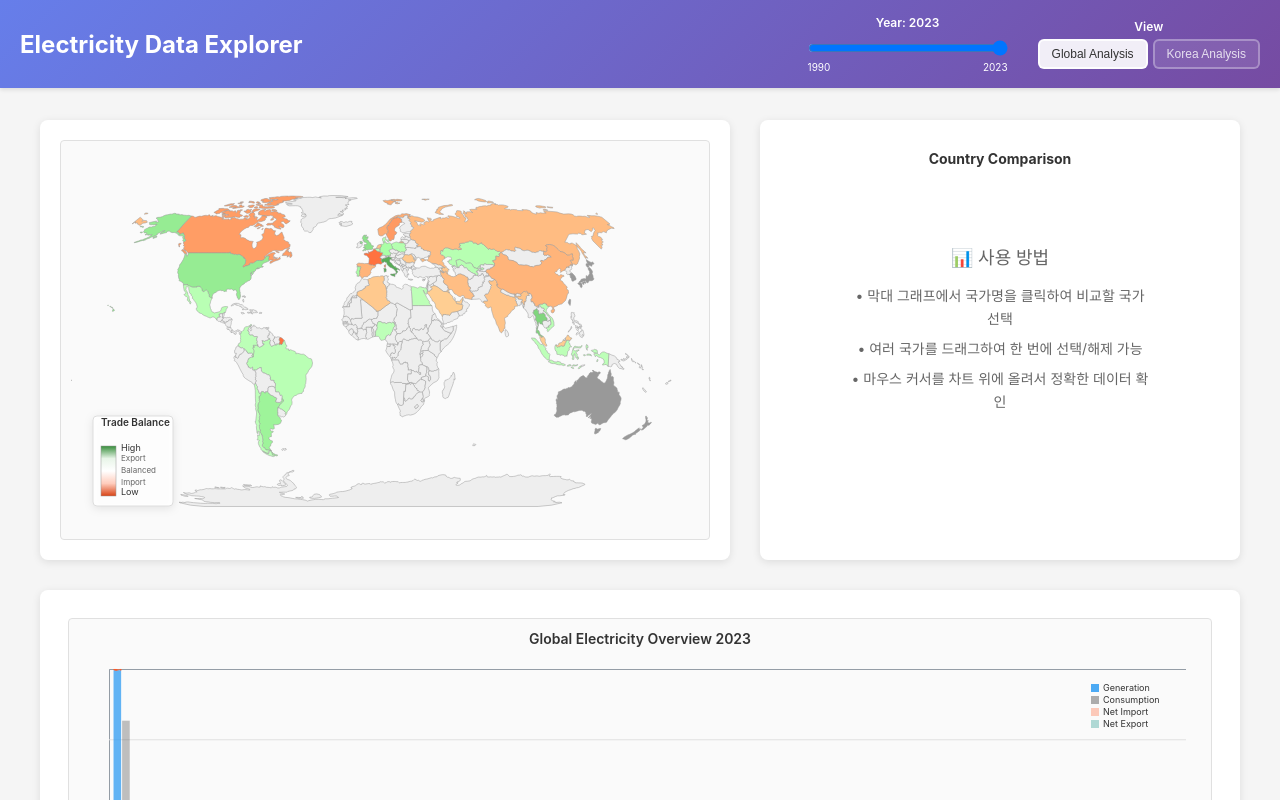
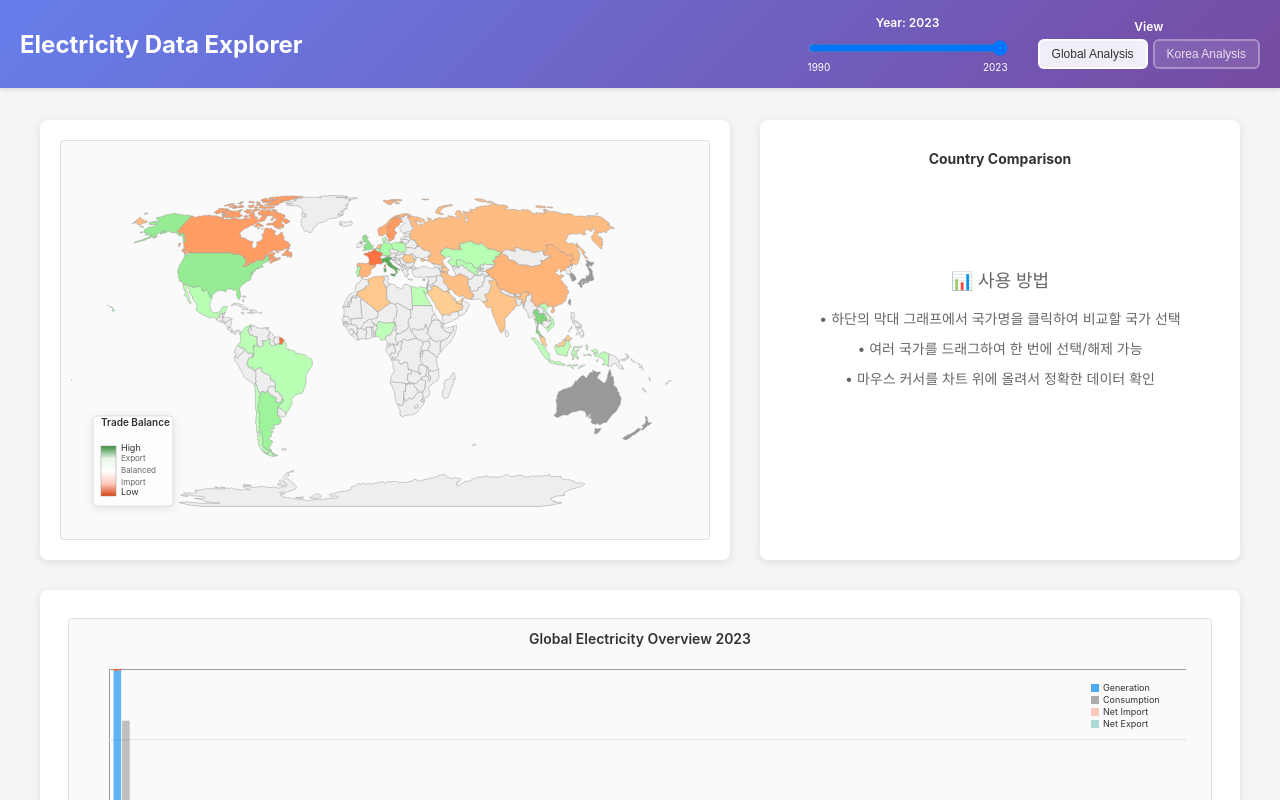
Before and after one commit to jdy77/world_energy_react, a React (Create React App) app: page / in a window 1280 px wide. Shown: the top 800 px of the page. Built offline with nearby package versions, Linux system fonts and the light colour scheme.

Commit message:
Fix UI bugs

```diff
--- a/src/components/Korea.js
+++ b/src/components/Korea.js
@@ -56,6 +56,22 @@ const Korea = ({
     // popup 표시
     showPopupFunc(true);
   };
+
+  // 팝업이 열릴 때 메인 윈도우 스크롤 방지
+  useEffect(() => {
+    if (showInfoPopup || showBudgetInfoPopup) {
+      // 팝업이 열렸을 때 body 스크롤 방지
+      document.body.style.overflow = 'hidden';
+    } else {
+      // 팝업이 닫혔을 때 body 스크롤 복원
+      document.body.style.overflow = 'unset';
+    }
+
+    // 컴포넌트 언마운트 시 스크롤 복원
+    return () => {
+      document.body.style.overflow = 'unset';
+    };
+  }, [showInfoPopup, showBudgetInfoPopup]);
 
   // 데이터 변환 함수 - NaN을 0으로 처리
   const convertPropertyData = useCallback(() => {
--- a/src/components/World.js
+++ b/src/components/World.js
@@ -597,7 +597,7 @@ const World = ({
       })
       .style('filter', d => {
         const isSelected = selectedCountries.includes(d);
-        return isSelected ? 'drop-shadow(0 0 3px rgba(33, 150, 243, 0.6))' : 'none';
+        return isSelected ? 'drop-shadow(0 0 1px rgba(0, 10, 230, 0.2))' : 'none';
       })
       .attr('transform', 'rotate(-45)')
       .style('text-anchor', 'end')
@@ -614,7 +614,6 @@ const World = ({
         .style('cursor', 'pointer')
         .style('user-select', 'none');
 
-      // 큰 투명 클릭 영역 - x축 텍스트 영역 전체를 커버
       const clickAreaWidth = xScale.bandwidth();
       const clickAreaHeight = 67.5; // 1.5배 더 긴 높이 (45 * 1.5 = 67.5)
       const clickAreaX = xPos;
@@ -1697,11 +1696,11 @@ const World = ({
           <div style={{ flex: 1, position: 'relative' }}>
             {selectedCountries.length === 0 ? (
               <div style={{ height: '85%', display: 'flex', flexDirection: 'column', justifyContent: 'center', alignItems: 'center', textAlign: 'center' }}>
-                <div style={{ fontSize: '14px', color: '#666', lineHeight: '1.6', maxWidth: '300px' }}>
+                <div style={{ fontSize: '14px', color: '#666', lineHeight: '1.6', maxWidth: '450px', width: '100%' }}>
                   <div style={{ marginBottom: '12px', fontWeight: '500', fontSize: '18px' }}>📊 사용 방법</div>
-                  <div style={{ marginBottom: '8px' }}>• 막대 그래프에서 국가명을 클릭하여 비교할 국가 선택</div>
-                  <div style={{ marginBottom: '8px' }}>• 여러 국가를 드래그하여 한 번에 선택/해제 가능</div>
-                  <div style={{ marginBottom: '8px' }}>• 마우스 커서를 차트 위에 올려서 정확한 데이터 확인</div>
+                  <div style={{ marginBottom: '8px', whiteSpace: 'nowrap' }}>• 하단의 막대 그래프에서 국가명을 클릭하여 비교할 국가 선택</div>
+                  <div style={{ marginBottom: '8px', whiteSpace: 'nowrap' }}>• 여러 국가를 드래그하여 한 번에 선택/해제 가능</div>
+                  <div style={{ marginBottom: '8px', whiteSpace: 'nowrap' }}>• 마우스 커서를 차트 위에 올려서 정확한 데이터 확인</div>
                 </div>
               </div>
             ) : (
```
